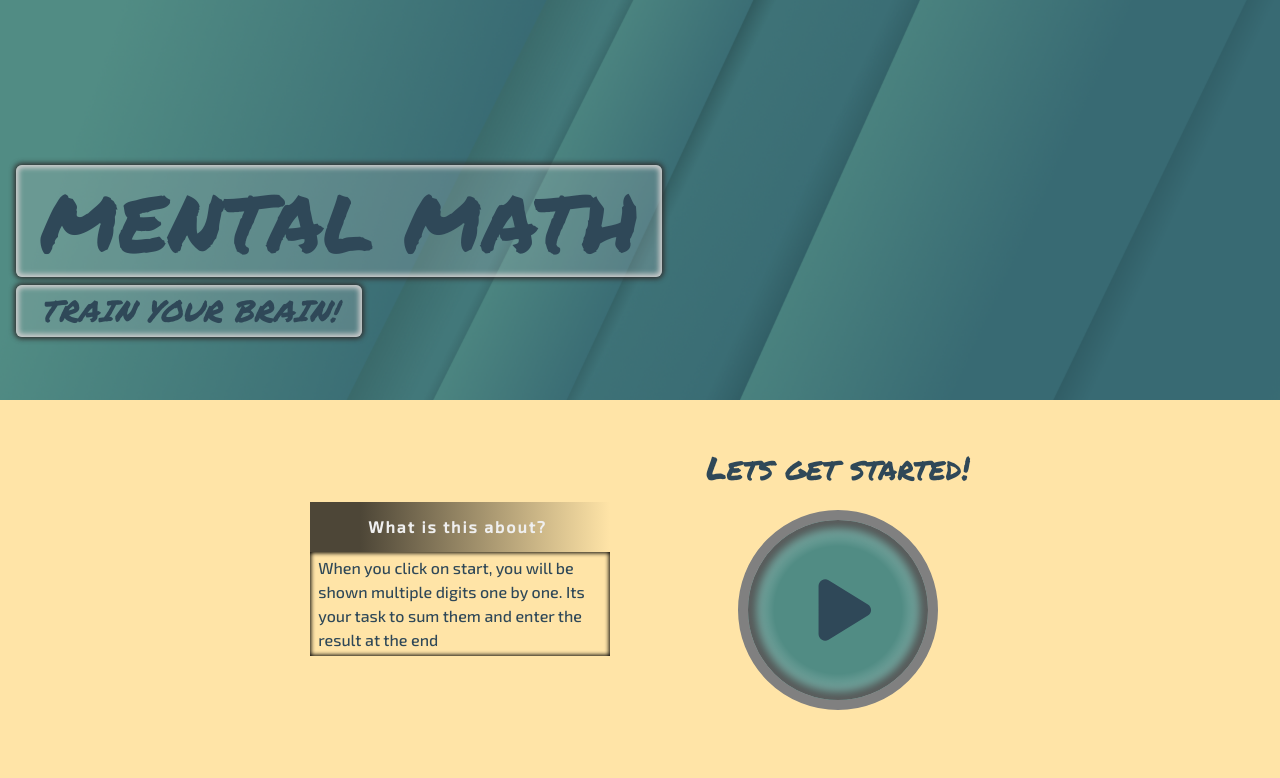
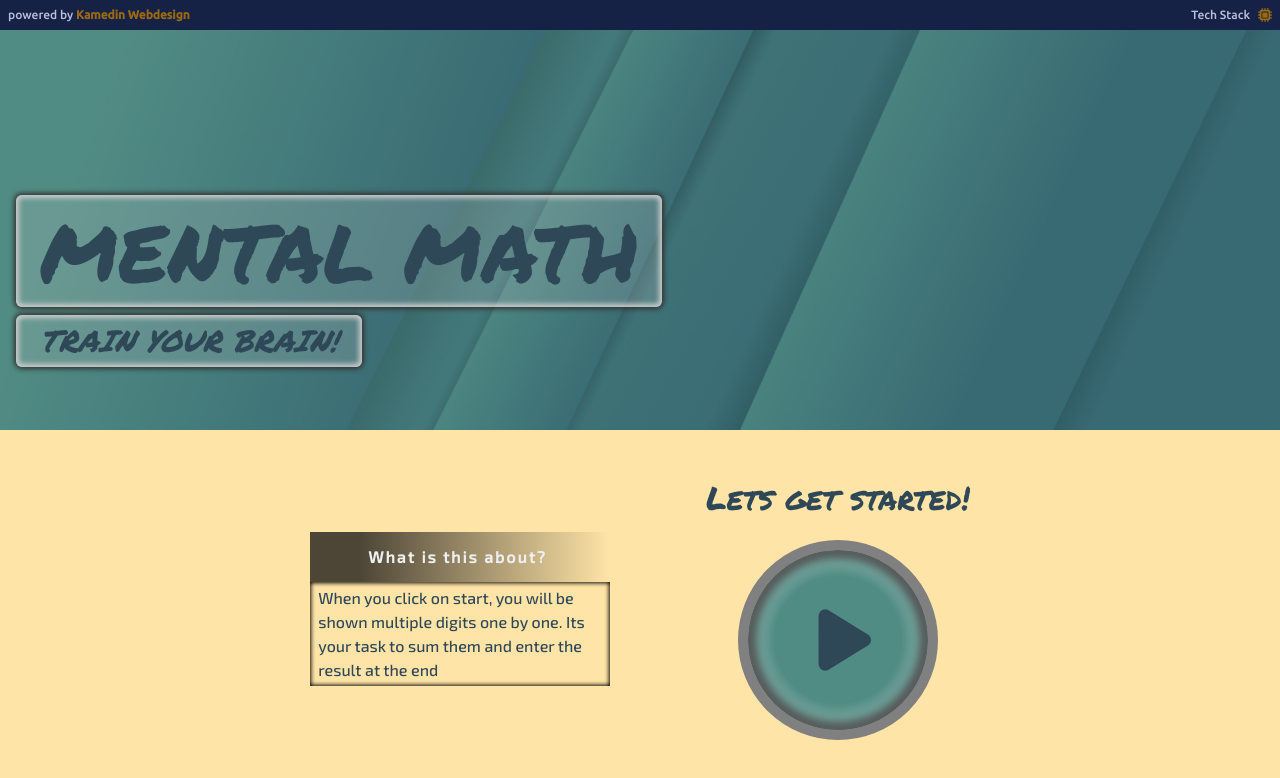
Before and after one commit to DevKame/mmath, a Vue app: page / in a window 1280 px wide. Shown: the top 778 px of the page. Built offline with nearby package versions, Linux system fonts and the light colour scheme.

Commit message:
added comments

```diff
--- a/src/App.vue
+++ b/src/App.vue
@@ -1,4 +1,5 @@
 <template>
+  <the-kamedin @show-stack="showTechstack"></the-kamedin>
   <transition mode="out-in">
     <div v-if="display === 'home'" class="homeWrapper d-flex flex-column justify-content-start align-items-center">
       <the-header></the-header>
@@ -19,6 +20,37 @@
         @click-listener="setDisplay"></the-game>
     </div>
   </transition>
+  <teleport to="body">
+    <transition name="stack">
+      <div v-if="showStack" @click="closeTechstack" class="stackBackdrop position-fixed d-flex justify-content-center align-items-center">
+        <div @click="closeTechstack" class="stackWindow d-flex flex-column justify-content-start align-items-center rounded-3">
+
+          <div class="stackHeader w-100 px-2 d-flex justify-content-start align-items-center">
+            <h2>Information</h2>
+          </div>
+
+          <div class="stackBody w-100 px-2 mt-5">
+            <h5>Tech Stack</h5>
+            <p>This application was made using</p>
+            <ul>
+              <li>Vue.js</li>
+              <li>JavaScript</li>
+              <li>TypeScript</li>
+              <li>Bootstrap</li>
+              <li>Font Awesome</li>
+            </ul>
+
+            <p>Checkout source code on <a href="">GitHub</a></p>
+            <p class="mt-4">This simple application helps you train your brain on mental math</p>
+            <p>You will be confronted with a sequence of different digits that are displayed one by one.</p>
+            <p>After the last digit was displayed, you are able to enter the sum of all digits</p>
+            <p>Beforehand you are able to set the total number of digits, the time as long each digit is displayed and the max value of each digit</p>
+          </div>
+        </div>
+
+      </div>
+    </transition>
+  </teleport>
 </template>
 
 <script lang="ts" setup>
@@ -34,6 +66,13 @@ function setDisplay(val: string): void {
   display.value = val;
 }
 
+function showTechstack() {
+  showStack.value = true;
+}
+function closeTechstack() {
+  showStack.value = false;
+}
+const showStack = ref<boolean>(false);
 // DEFINES STRUCTURE OF THE gameData, VALUES ARE USED FOR THE GAME LATER
 interface GameData {
     total: [number, number];
@@ -51,6 +90,33 @@ provide("game-data", gameData);
 </script>
 
 <style>
+.stackWindow {
+  width: clamp(300px, 90%, 500px);
+  background-color: var(--prim);
+  border: 3px solid black;
+  outline: 2px solid var(--green-dark);
+}
+.stack-enter-from,
+.stack-leave-to {
+  opacity: 0;
+  transform: scaleX(.8);
+}
+.stack-enter-active,
+.stack-leave-active {
+  transition: all .3s ease;
+}
+.stack-enter-to,
+.stack-leave-from {
+  opacity: 1;
+  transform: scaleX(1);
+}
+.stackBackdrop {
+  top: 0;
+  left: 0;
+  width: 100vw;
+  height: 100vh;
+  background-color: rgba(0,0,0,.6);
+}
 .submitButton:hover::before,
 .backButton:hover::before {
     height: 100%;
--- a/src/assets/styles/fonts.css
+++ b/src/assets/styles/fonts.css
@@ -21,3 +21,16 @@
     src: url("../fonts/regular/exo2_med_500.woff2") format('woff2');
     unicode-range: U+0000-00FF, U+0131, U+0152-0153, U+02BB-02BC, U+02C6, U+02DA, U+02DC, U+0304, U+0308, U+0329, U+2000-206F, U+2074, U+20AC, U+2122, U+2191, U+2193, U+2212, U+2215, U+FEFF, U+FFFD;
   }
+
+  /* KAMEDIN HEADER: */
+/* UBUNTU
+
+  --MEDIUM 500 */
+@font-face {
+  font-family: 'Ubuntu Med 500';
+  font-style: normal;
+  font-weight: 500;
+  font-display: swap;
+  src: url("../fonts/kamedin/ubuntu_medium_500.woff2") format('woff2');
+  unicode-range: U+0000-00FF, U+0131, U+0152-0153, U+02BB-02BC, U+02C6, U+02DA, U+02DC, U+0304, U+0308, U+0329, U+2000-206F, U+2074, U+20AC, U+2122, U+2191, U+2193, U+2212, U+2215, U+FEFF, U+FFFD;
+}
--- /dev/null
+++ b/src/comps/TheKamedin.vue
@@ -0,0 +1,48 @@
+<template>
+    <aside class="theKamedin px-2 d-flex justify-content-between align-items-center">
+        <p>powered by <a href="https://www.kamed.in" target="_blank" class="fw-bold">Kamedin Webdesign</a></p>
+        <div @click="emitStackInfo" class="techStack d-flex justify-content-end align-items-center">
+            <p class="me-2">Tech Stack</p>
+            <fa-icon icon="fasolid fa-microchip" size="sm" class="icon"></fa-icon>
+        </div>
+    </aside>
+</template>
+
+<script lang="ts" setup>
+import { defineEmits } from 'vue';
+let emits = defineEmits([
+    "show-stack",
+]);
+
+function emitStackInfo() {
+    emits("show-stack");
+}
+</script>
+
+<style scoped>
+.icon {
+    color: #996913;
+}
+.techStack {
+    height: 100%;
+    width: 40%;
+    max-width: 200px;
+    cursor: pointer;
+}
+.theKamedin {
+    background-color: #152145;
+    height: clamp(20px, 5vw, 30px);
+    font-family: "Ubuntu Med 500";
+}
+p {
+    margin: 0;
+    color: #bac1de;
+    font-size: 12px;
+}
+a {
+    color: #996913;
+    text-decoration: none;
+    font-family: "Ubuntu Med 500";
+}
+
+</style>
--- a/src/main.ts
+++ b/src/main.ts
@@ -13,16 +13,18 @@ import "./assets/styles/main.css";
 import { library } from '@fortawesome/fontawesome-svg-core';
 import { FontAwesomeIcon } from '@fortawesome/vue-fontawesome';
 
-import { faPlay, faLayerGroup, faClock, faUpRightAndDownLeftFromCenter } from '@fortawesome/free-solid-svg-icons';
+import { faPlay, faLayerGroup, faClock, faUpRightAndDownLeftFromCenter, faMicrochip } from '@fortawesome/free-solid-svg-icons';
 library.add(faPlay);
 library.add(faLayerGroup);
 library.add(faClock);
 library.add(faUpRightAndDownLeftFromCenter);
+library.add(faMicrochip);
 
 // CUSTOM COMPS
 import TextBlock from "./comps/multi/TextBlock.vue";
 import ThePlay from "./comps/ThePlay.vue";
 import RangeInput from "./comps/multi/RangeInput.vue";
+import TheKamedin from "./comps/TheKamedin.vue";
 
 
 const app = createApp(App);
@@ -30,4 +32,5 @@ app.component("fa-icon", FontAwesomeIcon);
 app.component("text-block", TextBlock);
 app.component("the-play", ThePlay);
 app.component("range-input", RangeInput);
+app.component("the-kamedin", TheKamedin);
 app.mount('#app')
```
Also changed, not shown: src/comps/TheGame.vue (+13 -7 lines), src/assets/fonts/kamedin/ubuntu_medium_500.woff2 (added).
